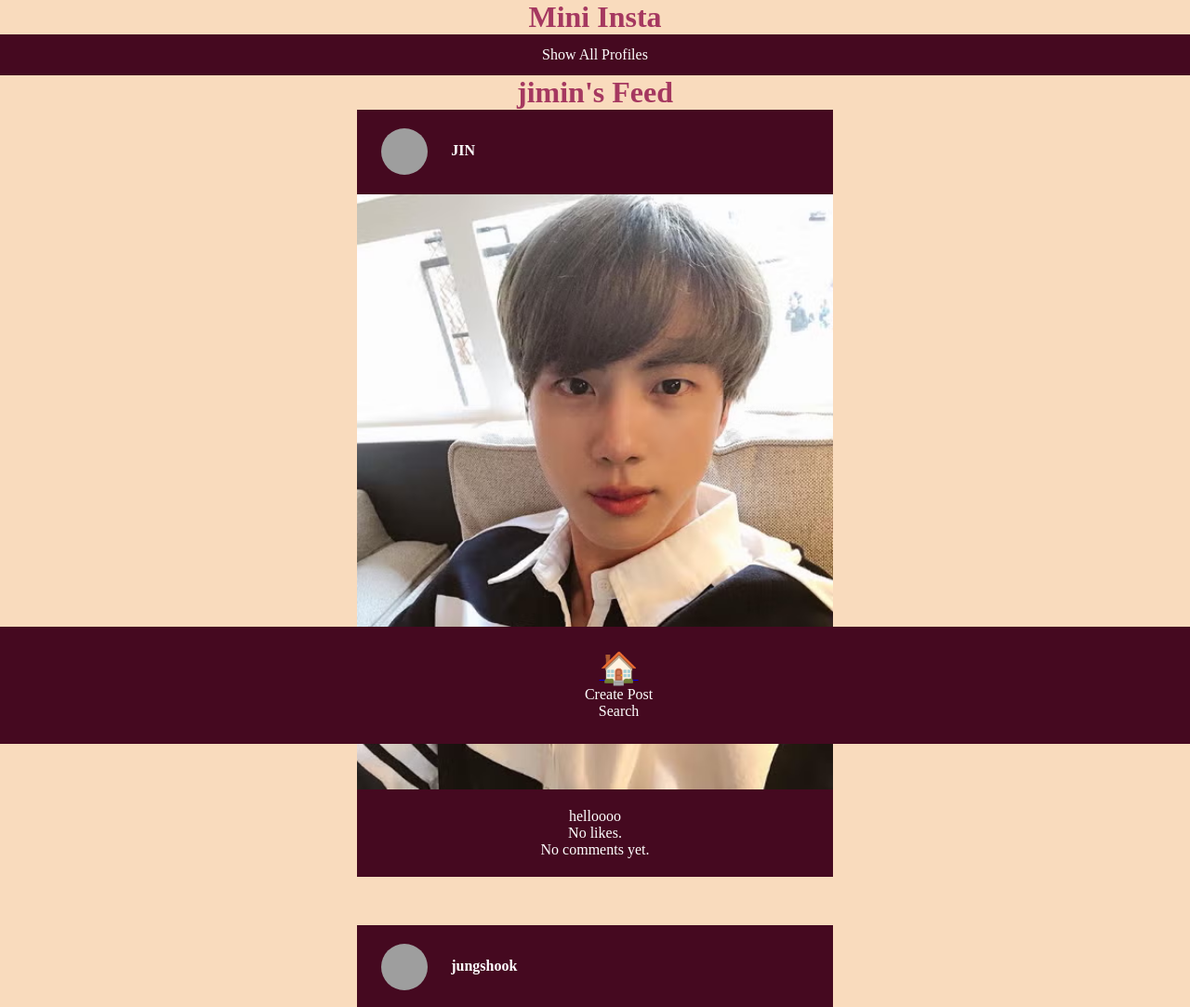
After one commit to vmora19/cs412, a Django app: page /mini_insta/profile/2/feed in a window 1280 px wide. The commit adds this page. Shown: the top 1083 px of the page at 93% size. Run offline with Django 5.2, Linux system fonts and the light colour scheme; data comes from the database, SQL or seed files in the repository; both versions use the stored data as it was after the commit; grey boxes are pictures that could not be loaded.

Commit message:
completed task 2 and 3

```diff
--- a/mini_insta/admin.py
+++ b/mini_insta/admin.py
@@ -5,7 +5,10 @@
 from django.contrib import admin
 
 # Register your models here.
-from .models import Profile, Post, Photo
+from .models import Profile, Post, Photo, Follow, Comment, Like
 admin.site.register(Profile)
 admin.site.register(Post)
 admin.site.register(Photo)
+admin.site.register(Follow)
+admin.site.register(Comment)
+admin.site.register(Like)
--- a/mini_insta/templates/mini_insta/base.html
+++ b/mini_insta/templates/mini_insta/base.html
@@ -20,9 +20,10 @@
         {% endblock %}
     </body>
     <footer id="mini-insta-footer">
-        <p><a href="{% url 'show_all_profiles' %}"><span class="white-house">🏠</span></a></p>
         {% if profile %}
-            <p><a href="{% url 'create_post' profile.pk %}">Create Post</a></p>
+            <p><a href="{% url 'show_feed' profile.pk %}"><span class="white-house">🏠</span></a></p>
+            <p id="create-post-link"><a href="{% url 'create_post' profile.pk %}">Create Post</a></p>
+            <p id="search-link"><a href="{% url 'show_search' profile.pk %}">Search</a></p>
         {% endif %}
     </footer>
 </html>
--- a/mini_insta/templates/mini_insta/delete_post_form.html
+++ b/mini_insta/templates/mini_insta/delete_post_form.html
@@ -11,7 +11,7 @@
 <h1>Delete Post</h1>
 <h3>Are you sure you want to delete this post?</h3>
 
-<form action="{% url 'delete_post' profile.pk %}" method="POST"
+<form action="{% url 'delete_post' post.pk %}" method="POST"
 enctype="multipart/form-data">
     {% csrf_token %}
     <table>
--- /dev/null
+++ b/mini_insta/templates/mini_insta/show_feed.html
@@ -0,0 +1,60 @@
+<!-- Author: Valentina Mora (vmora19@bu.edu), 10/17/2025 -->
+<!-- Description: HTML page to be used as for showing all feed -->
+
+<!-- mini_insta/templates/mini_insta/show_feed.html -->
+{% extends 'mini_insta/base.html' %}
+<h1>Showing all feed</h1>
+
+<!-- this displays the QuerySet of all Posts of a given profile. -->
+
+{% block content %}
+<h1>{{ profile.display_name }}'s Feed</h1>
+
+<div id="posts-container">
+    {% for post in posts %}
+    <div id="space-container">
+        <div id="profile-container">
+            <div id="profile-container-left">
+                {% if post.profile.profile_image_url %}
+                <a href="{% url 'show_profile' post.profile.pk %}"><img src="{{ post.profile.profile_image_url }}"></a>
+
+                {% endif %}
+            </div>
+            <div id="profile-container-right">
+                <a href="{% url 'show_profile' post.profile.pk %}"><strong>{{ post.profile.display_name }}</strong></a>
+
+            </div>
+        </div>
+
+        {% if post.get_first_photo %}
+        <img src="{{ post.get_first_photo.get_image_url }}">
+        {% endif %}
+
+
+        <div id="post-caption">
+            <p>{{ post.caption }}</p>
+
+            <div id="likes">
+                {% if post.get_first_like %}
+                    <p>{{post.get_real_num_likes}} Likes
+                    </p>
+                {% else %}
+                    <p>No likes.</p>
+                {% endif %}
+            </div>
+
+                {% for comment in post.get_all_comments %}
+                    <p><strong>{{ comment.profile.display_name }}</strong>: {{ comment.text }}</p>
+                {% empty %}
+                    <p>No comments yet.</p>
+                {% endfor %}
+        </div>
+    </div>
+
+    {% empty %}
+        <p>No posts to show in your feed yet.</p>
+    {% endfor %}
+</div>
+
+
+{% endblock %}
--- a/mini_insta/templates/mini_insta/show_profile.html
+++ b/mini_insta/templates/mini_insta/show_profile.html
@@ -14,8 +14,8 @@
                 <h3>{{profile.display_name}}</h3>
                 <h3>{{profile.bio_text}}</h3>
                 <h3>Joined: {{profile.join_date}}</h3>
-                <h3>Followers: </h3>
-                <h3>Following: </h3>
+                <h3><a href="{% url 'show_followers' profile.pk %}">Followers: {{profile.get_num_followers}}</a></h3>
+                <h3><a href="{% url 'show_following' profile.pk %}">Following: {{profile.get_num_following}}</a></h3>
                 <div id="update-button-container">
                     <button class="update-profile-button"><a href="{% url 'update_profile' profile.pk %}">Update</a></button>
                 </div>
@@ -27,9 +27,9 @@
 
         <h3 id = "posts-heading">Posts</h3>
         <!-- display the posts about this profile -->
+
         <div id="posts-container">
             {% for post in profile.get_all_posts %}
-
             <a href="{% url 'show_post' post.pk %}">
                 <div>
                     {% with first_photo=post.get_first_photo %}
--- a/mini_insta/urls.py
+++ b/mini_insta/urls.py
@@ -17,5 +17,9 @@ urlpatterns = [
     path(r'profile/<int:pk>/create_post', CreatePostView.as_view(), name="create_post"),
     path(r'profile/<int:pk>/update', UpdateProfileView.as_view(), name="update_profile"),
     path(r'post/<int:pk>/delete', DeletePostView.as_view(), name="delete_post"),
-    path(r'post/<int:pk>/update', UpdatePostView.as_view(), name="update_post")
+    path(r'post/<int:pk>/update', UpdatePostView.as_view(), name="update_post"),
+    path(r'profile/<int:pk>/followers', ShowFollowersDetailView.as_view(), name="show_followers"),
+    path(r'profile/<int:pk>/following', ShowFollowingDetailView.as_view(), name="show_following"),
+    path(r'profile/<int:pk>/feed', PostFeedListView.as_view(), name="show_feed"),
+    path(r'profile/<int:pk>/search', SearchView.as_view(), name="show_search"),
 ]
--- a/mini_insta/views.py
+++ b/mini_insta/views.py
@@ -6,10 +6,12 @@ from django.db.models.base import Model as Model
 from django.db.models.query import QuerySet
 from django.shortcuts import render
 from django.views.generic import ListView, DetailView, CreateView, UpdateView, DeleteView
-from .models import Profile, Post, Photo
+from .models import Profile, Post, Photo, Follow
 from .forms import CreatePostForm, UpdateProfileForm, UpdatePostForm
 from django.shortcuts import get_object_or_404, redirect
 from django.urls import reverse
+from django.db.models import Q
+
 
 import random
 
@@ -109,7 +111,7 @@ class DeletePostView(DeleteView):
 
     def get_success_url(self):
         '''redirect to the deleted post's corresponding profile detail page.'''
-        return reverse("show_profile", kwargs={"pk": self.object.pk})
+        return reverse("show_profile", kwargs={"pk": self.object.profile.pk})
 
 
 class UpdatePostView(UpdateView):
@@ -132,3 +134,96 @@ class UpdatePostView(UpdateView):
     def get_success_url(self):
         '''redirect to the deleted post's corresponding profile detail page.'''
         return reverse("show_post", kwargs={"pk": self.object.pk})
+
+
+class ShowFollowersDetailView(DetailView):
+    '''a view to handle displaying followers'''
+    model = Profile
+    template_name = "mini_insta/show_followers.html"
+    context_object_name = "profile"
+
+    def get_context_data(self,  **kwargs):
+        '''override the built in get_context_data to populate fields.'''
+        context = super().get_context_data(**kwargs)
+        profile = self.get_object()
+        context['followers'] = profile.get_followers()
+        context['num_followers'] = profile.get_num_followers()
+        return context
+
+class ShowFollowingDetailView(DetailView):
+    '''a view to handle displaying following'''
+    model = Profile
+    template_name = "mini_insta/show_following.html"
+    context_object_name = "profile"
+
+    def get_context_data(self,  **kwargs):
+        '''override the built in get_context_data to populate fields.'''
+        context = super().get_context_data(**kwargs)
+        profile = self.get_object()
+        context["following"] = profile.get_following()
+        context["num_following"] = profile.get_num_following()
+        return context
+
+
+class PostFeedListView(ListView):
+    '''a view to handle displaying the post feed of a given profile'''
+    model = Post
+    template_name = "mini_insta/show_feed.html"
+    context_object_name = "posts"
+
+    def get_queryset(self):
+        '''Return the posts in the feed for this profile.'''
+        profile = get_object_or_404(Profile, pk=self.kwargs['pk'])
+        return profile.get_post_feed()
+
+    def get_context_data(self, **kwargs):
+        '''Add the current profile to the context.'''
+        context = super().get_context_data(**kwargs)
+        context['profile'] = get_object_or_404(Profile, pk=self.kwargs['pk'])
+        return context
+
+    def get_success_url(self):
+        '''redirect to the profile's feed page'''
+        return reverse("show_feed", kwargs={"pk": self.object.profile.pk})
+
+
+class SearchView(ListView):
+    '''a view to handle searching for profiles and posts'''
+
+    model = Profile
+    template_name = "mini_insta/search_results.html"
+    context_object_name = "profiles"
+
+    def dispatch(self, request, *args, **kwargs):
+        '''if no query render template form, otherwise return dispatch'''
+        if "q" not in self.request.GET:
+            profile = get_object_or_404(Profile, pk=self.kwargs["pk"])
+            return render(request, "mini_insta/search.html", {"profile": profile})
+        return super().dispatch(request, *args, **kwargs)
+
+    def get_queryset(self):
+        '''return posts which match the query'''
+        query = self.request.GET.get("q")
+        if query:
+            return Post.objects.filter(caption__icontains=query)
+        return Post.objects.none()
+
+    def get_context_data(self, **kwargs):
+        '''add profile, query, posts, and matching profiles to context'''
+        context = super().get_context_data(**kwargs)
+        query = self.request.GET.get("q")
+        profile = get_object_or_404(Profile, pk=self.kwargs["pk"])
+
+        posts = self.get_queryset()
+
+        matching_profiles = Profile.objects.filter(
+            Q(username__icontains=query)
+            | Q(display_name__icontains=query)
+            | Q(bio_text__icontains=query)
+        )
+
+        context["profile"] = profile
+        context["query"] = query
+        context["posts"] = posts
+        context["profiles"] = matching_profiles
+        return context
--- a/static/static.css
+++ b/static/static.css
@@ -280,3 +280,54 @@ input[type=submit]{
     text-decoration: none;
     color: white;
 }
+
+#create-post-link a{
+    color: white;
+    text-decoration: none;
+}
+
+#profile-container{
+    background-color: #450920;
+    color: white;
+    max-width: 50%;
+    margin: auto;
+    display: flex;
+    flex-direction: row;
+    padding-bottom: 2%;
+    padding-top: 2%;
+}
+
+#profile-container-left{
+    padding-left: 5%;
+
+}
+
+#profile-container-right{
+    padding-left: 5%;
+    padding-top: 3%;
+}
+
+#profile-container img{
+    width: 50px;
+    height: 50px;
+    border-radius: 50%;
+}
+
+#space-container{
+    margin-bottom: 5%;
+}
+
+#profile-container-right a{
+    color: white;
+    text-decoration: none;
+}
+
+#insta-bio-name h3 a{
+    color: white;
+    text-decoration: none;
+}
+
+#search-link a{
+    color: white;
+    text-decoration: none;
+}
```
Also changed, not shown: mini_insta/models.py (+87 -0 lines), mini_insta/templates/mini_insta/search.html (added, +18 -0 lines), mini_insta/templates/mini_insta/search_results.html (added, +35 -0 lines), mini_insta/templates/mini_insta/show_followers.html (added, +20 -0 lines), mini_insta/templates/mini_insta/show_following.html (added, +20 -0 lines), mini_insta/templates/mini_insta/show_post.html (+17 -0 lines), db.sqlite3, media/suga-rm.jpg (added), mini_insta/migrations/0004_follow.py (added), mini_insta/migrations/0005_comment.py (added), mini_insta/migrations/0006_like.py (added).
